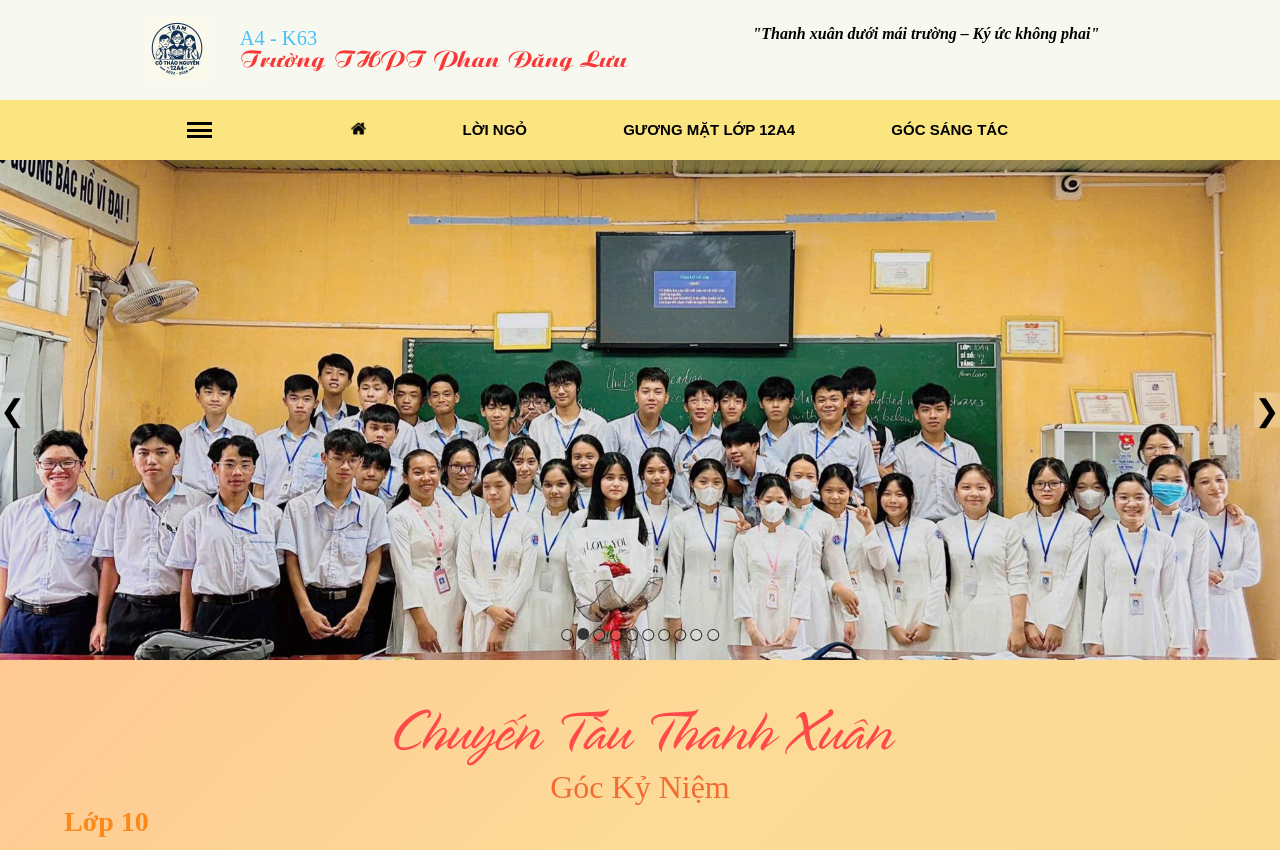
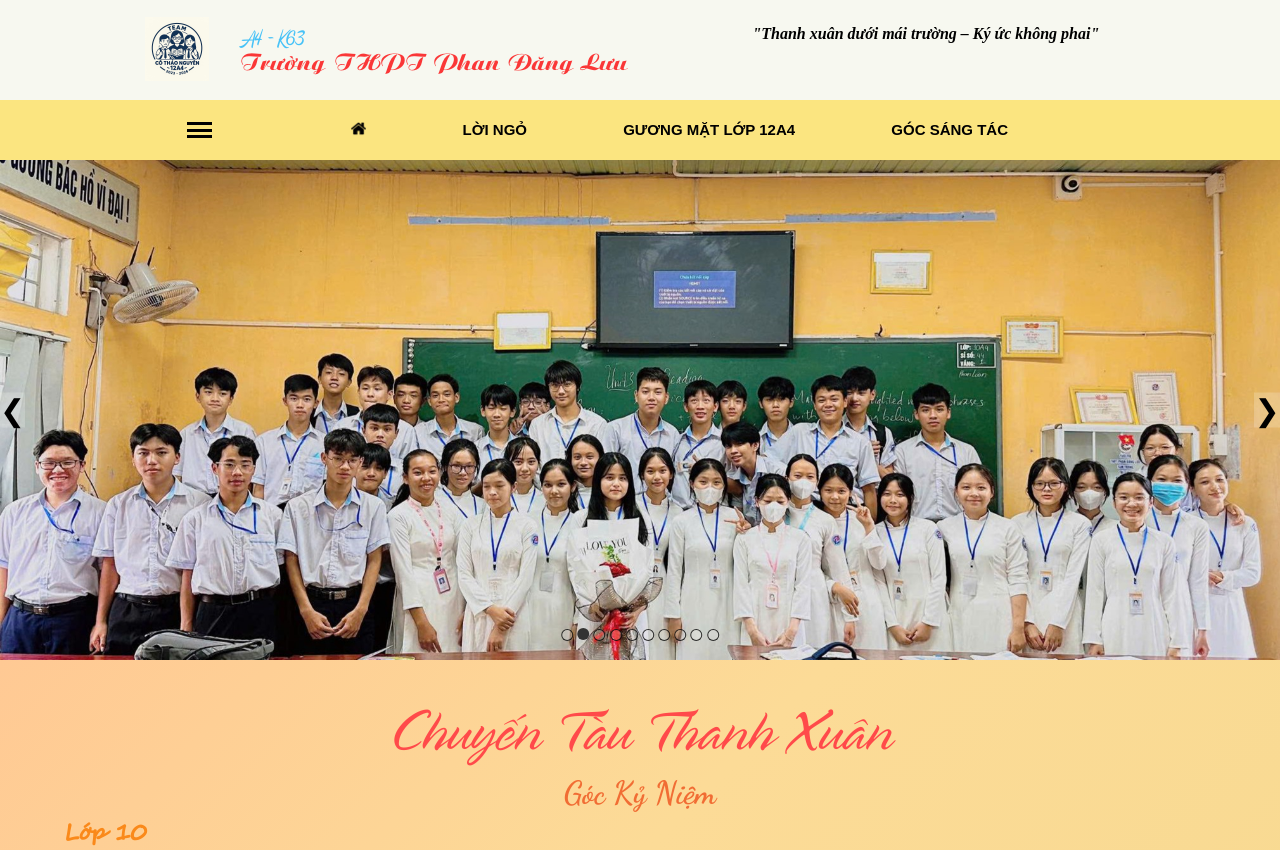
Before and after one commit to lenhat1888/thanhxuan.a4.k63.thptpdl.hue, a plain HTML site: page index.html in a window 1280 px wide. Shown: the top 850 px of the page. Drawn offline with nearby package versions, Linux system fonts and the light colour scheme; grey boxes are pictures that could not be loaded.

Commit message:
update font

```diff
--- a/css/fontcss.css
+++ b/css/fontcss.css
@@ -2,7 +2,7 @@
 
 /* UTM A&S Signwriter */
 @font-face {
-  font-family: "UTM AS Signwriter";
+  font-family: "UTM A&S Signwriter";
   src: url("../fonts/UTM-AS-Signwriter.ttf") format("truetype");
   font-weight: normal;
   font-style: normal;
@@ -20,7 +20,7 @@
 
 /* SVN-Dancing Script */
 @font-face {
-  font-family: "SVN Dancing Script";
+  font-family: "SVN-Dancing Script";
   src: url("../fonts/SVN-DancingScript.ttf") format("truetype");
   font-weight: normal;
   font-style: normal;
@@ -47,7 +47,7 @@
 
 /* SVN-Segoe Script */
 @font-face {
-  font-family: "SVN Segoe Script";
+  font-family: "SVN-Segoe Script";
   src: url("../fonts/SVN-SegoeScript.ttf") format("truetype");
   font-weight: normal;
   font-style: normal;
@@ -56,7 +56,7 @@
 
 /* SVN-Bradley Hand */
 @font-face {
-  font-family: "SVN Bradley Hand";
+  font-family: "SVN-Bradley Hand";
   src: url("../fonts/SVN-BradleyHand.ttf") format("truetype");
   font-weight: normal;
   font-style: normal;
@@ -65,7 +65,7 @@
 
 /* SVN-Segoe Print */
 @font-face {
-  font-family: "SVN Segoe Print";
+  font-family: "SVN-Segoe Print";
   src: url("../fonts/SVN-SegoePrint.ttf") format("truetype");
   font-weight: normal;
   font-style: normal;
@@ -74,8 +74,8 @@
 
 /* SVN-Sensation */
 @font-face {
-  font-family: "SVN Sensation";
-  src: url("../fonts/SVN-Sensation.ttf") format("truetype");
+  font-family: "SVN-Sansation";
+  src: url("../fonts/SVN-Sansation.ttf") format("truetype");
   font-weight: normal;
   font-style: normal;
   font-display: swap;
```
Also changed, not shown: fonts/SVN-Sansation.ttf (renamed from fonts/SVN-Sensation.ttf).
